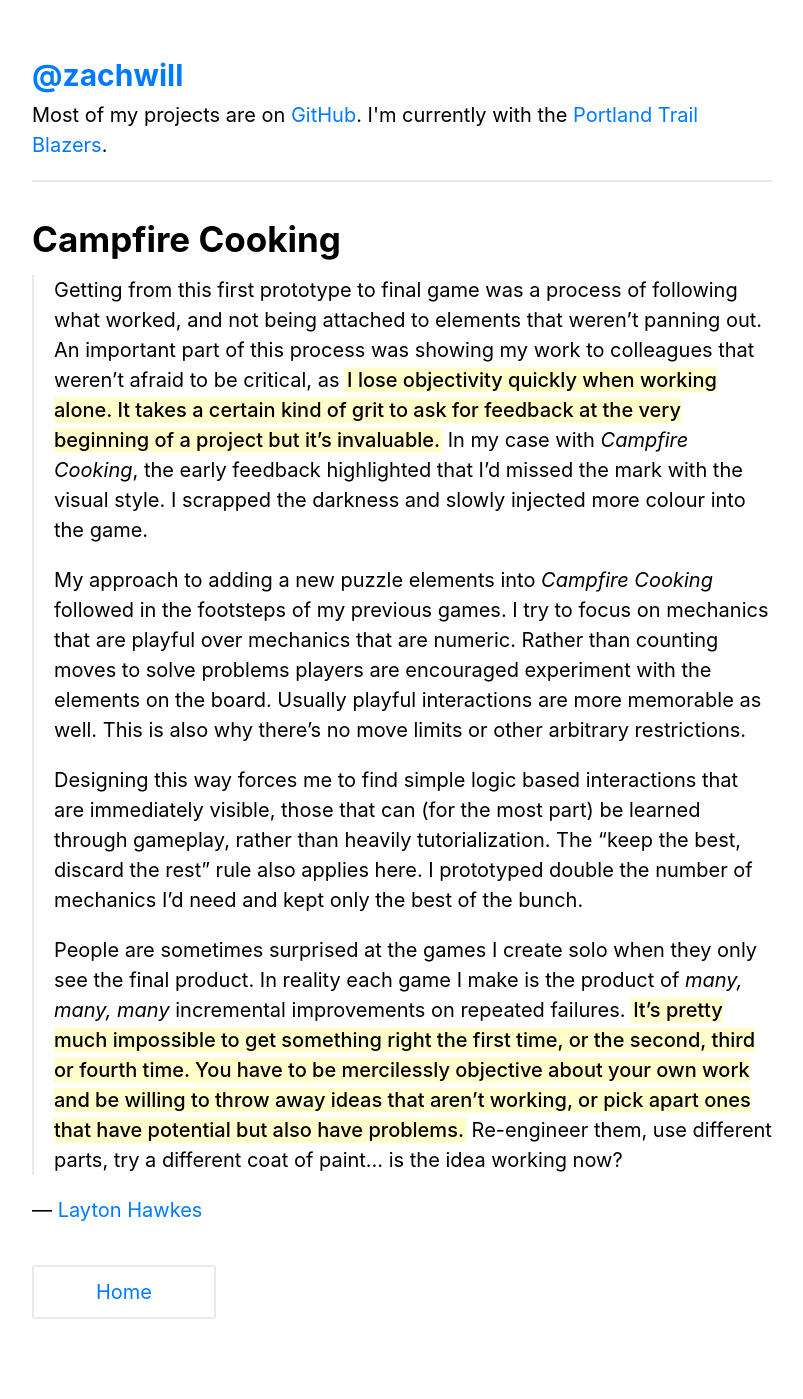
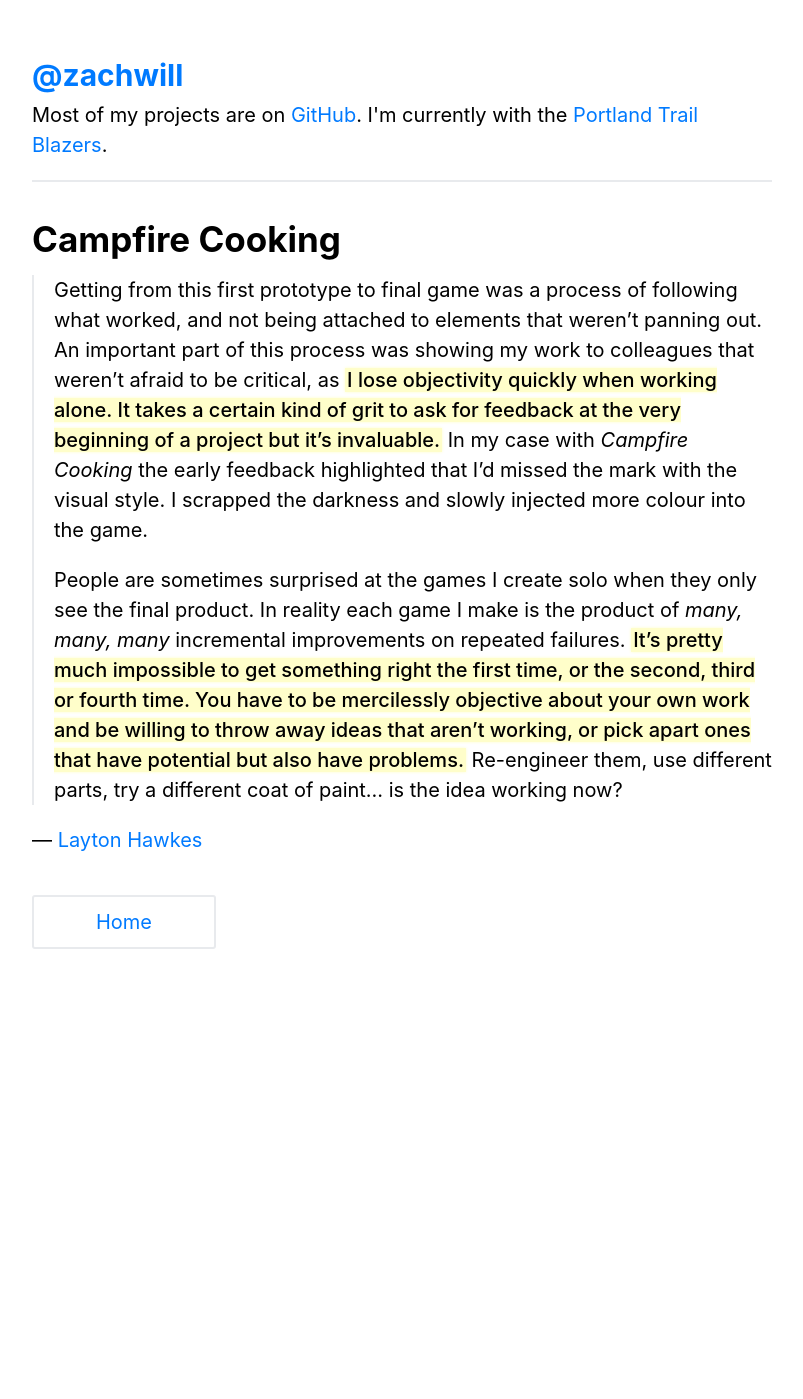
Before and after one commit to zachwill/blog, a Jekyll site: the page built from _posts/2017-10-21-campfire-cooking.md, in a window 1280 px wide. Shown: the whole page, without its empty margins (238-1041 px from the left). Built offline with Jekyll 4.4.1, drawn with Linux system fonts in a browser that asks for light colours; after the commit the page ends 1029 px from its top, so only the background shows below that.

Commit message:
Make the quote smaller

```diff
--- a/_posts/2017-10-21-campfire-cooking.md
+++ b/_posts/2017-10-21-campfire-cooking.md
@@ -9,22 +9,9 @@ permalink : /campfire-cooking/
 > important part of this process was showing my work to colleagues that weren’t
 > afraid to be critical, as **I lose objectivity quickly when working alone. It
 > takes a certain kind of grit to ask for feedback at the very beginning of a
-> project but it’s invaluable.** In my case with _Campfire Cooking_, the early feedback
+> project but it’s invaluable.** In my case with _Campfire Cooking_ the early feedback
 > highlighted that I’d missed the mark with the visual style. I scrapped the
 > darkness and slowly injected more colour into the game.
->
-> My approach to adding a new puzzle elements into _Campfire Cooking_ followed in
-> the footsteps of my previous games. I try to focus on mechanics that are
-> playful over mechanics that are numeric. Rather than counting moves to solve
-> problems players are encouraged experiment with the elements on the board.
-> Usually playful interactions are more memorable as well. This is also why
-> there’s no move limits or other arbitrary restrictions.
->
-> Designing this way forces me to find simple logic based interactions that are
-> immediately visible, those that can (for the most part) be learned through
-> gameplay, rather than heavily tutorialization. The “keep the best, discard the
-> rest” rule also applies here. I prototyped double the number of mechanics I’d
-> need and kept only the best of the bunch.
 >
 > People are sometimes surprised at the games I create solo when they only see
 > the final product. In reality each game I make is the product of _many, many,
```
